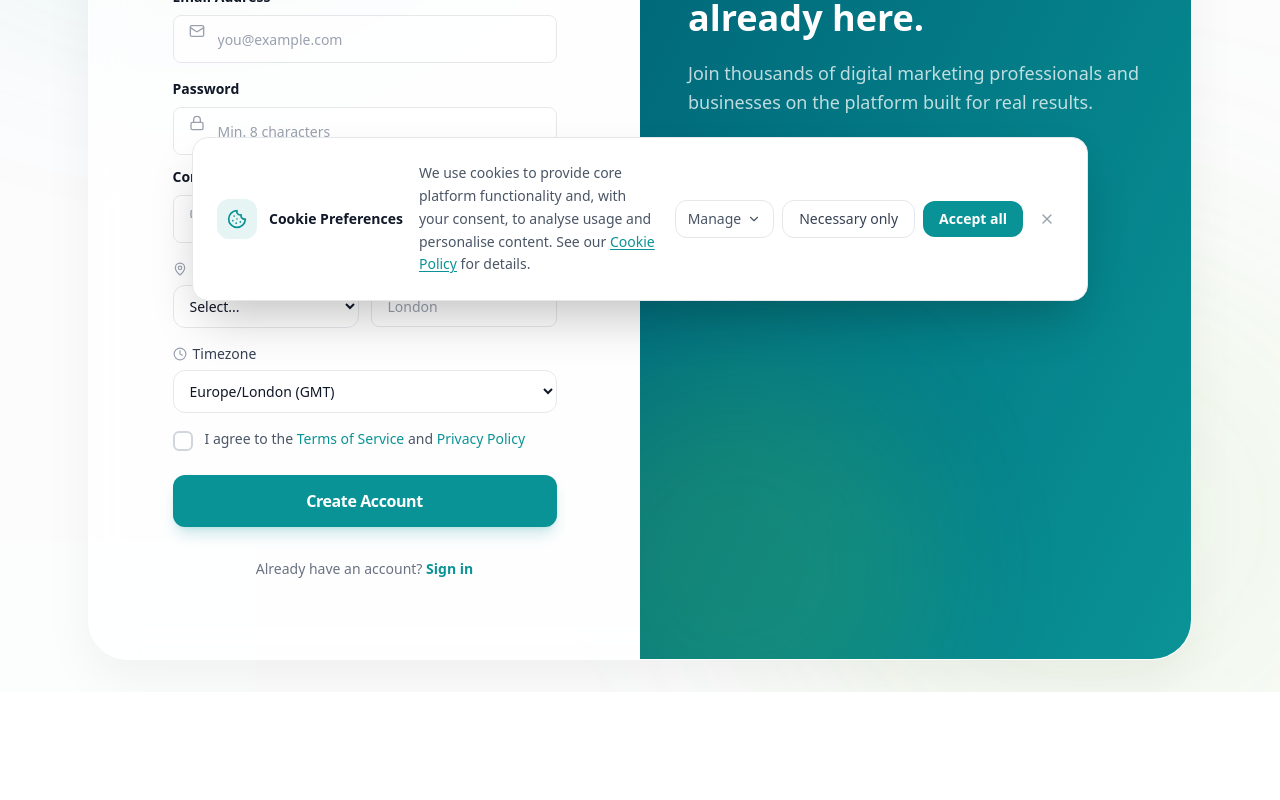
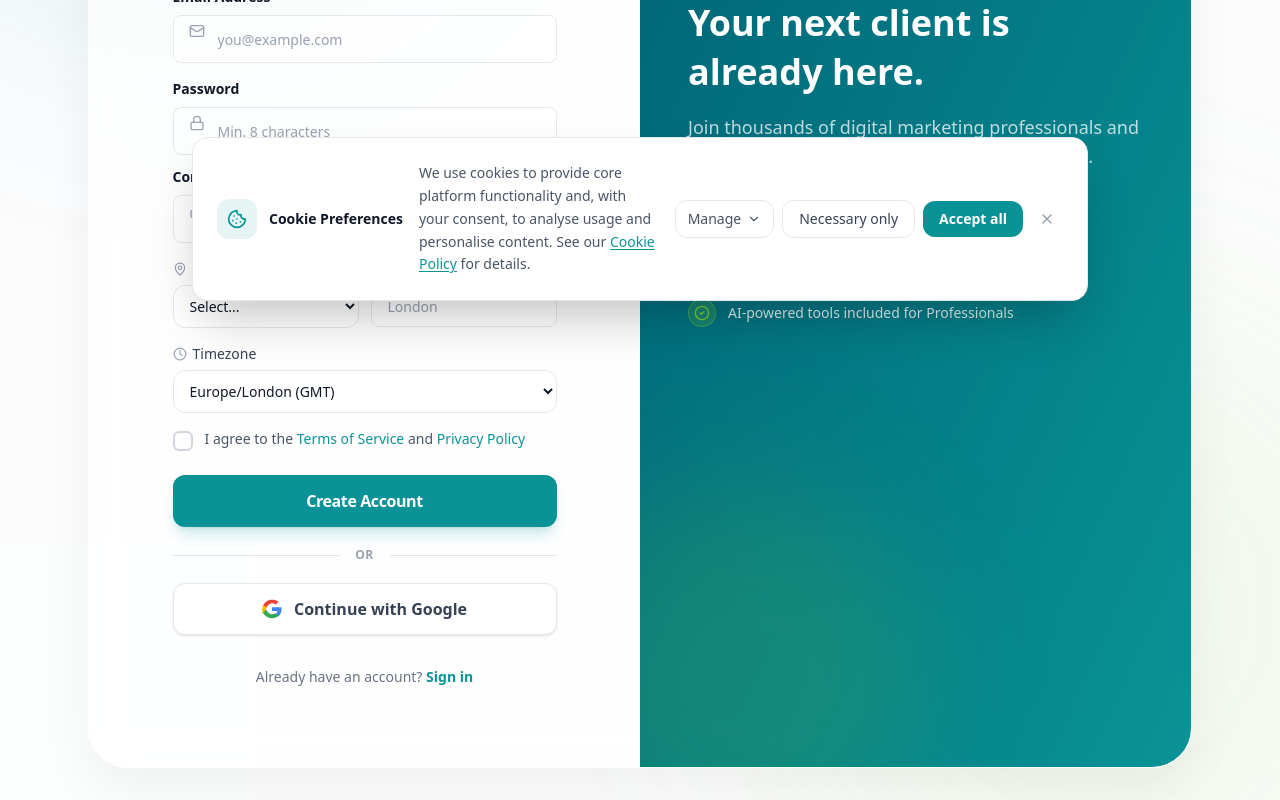
Before and after one commit to gbabudoh/telemoz, a Next.js app: page /register in a window 1280 px wide. Shown: the part 475-1275 px from the top of the page. Before the commit the page ends 1167 px from the top, so only its background shows below. Built offline with nearby package versions, Linux system fonts and the light colour scheme.

Commit message:
feat: integrate Google OAuth sign-in and signup with callback role assignment

```diff
--- a/app/(auth)/login/page.tsx
+++ b/app/(auth)/login/page.tsx
@@ -296,6 +296,42 @@ export default function LoginPage() {
                 </motion.div>
               </form>
 
+              {/* Divider */}
+              <motion.div variants={itemVariants} className="relative flex items-center my-5">
+                <div className="flex-grow border-t border-gray-200"></div>
+                <span className="flex-shrink mx-4 text-gray-400 text-xs font-semibold uppercase tracking-wider">or</span>
+                <div className="flex-grow border-t border-gray-200"></div>
+              </motion.div>
+
+              {/* Google Sign In */}
+              <motion.div variants={itemVariants}>
+                <button
+                  type="button"
+                  onClick={() => signIn("google")}
+                  className="w-full flex items-center justify-center gap-3 px-4 h-14 border border-gray-200 rounded-full text-gray-700 bg-white hover:bg-gray-50 active:bg-gray-100 transition-all font-semibold shadow-sm hover:shadow-md cursor-pointer duration-300"
+                >
+                  <svg className="w-5 h-5 shrink-0" viewBox="0 0 24 24">
+                    <path
+                      fill="#EA4335"
+                      d="M12 5.04c1.66 0 3.2.57 4.38 1.69l3.27-3.27C17.67 1.61 14.98 1 12 1 7.24 1 3.2 3.73 1.24 7.7l3.96 3.07C6.15 7.7 8.84 5.04 12 5.04z"
+                    />
+                    <path
+                      fill="#4285F4"
+                      d="M23.49 12.27c0-.81-.07-1.59-.2-2.36H12v4.51h6.46c-.29 1.48-1.14 2.73-2.42 3.58l3.77 2.92c2.2-2.03 3.68-5.02 3.68-8.65z"
+                    />
+                    <path
+                      fill="#FBBC05"
+                      d="M5.2 14.3C4.94 13.52 4.8 12.7 4.8 11.85c0-.85.14-1.67.4-2.45L1.24 7.7C.45 9.29 0 11.07 0 12.95c0 1.88.45 3.66 1.24 5.25l3.96-3.9z"
+                    />
+                    <path
+                      fill="#34A853"
+                      d="M12 23c3.24 0 5.97-1.08 7.96-2.92l-3.77-2.92c-1.04.7-2.38 1.12-4.19 1.12-3.16 0-5.85-2.66-6.8-5.73L1.24 16.5C3.2 20.47 7.24 23 12 23z"
+                    />
+                  </svg>
+                  Continue with Google
+                </button>
+              </motion.div>
+
               {/* Sign up link */}
               <motion.div
                 variants={itemVariants}
--- a/app/(auth)/register/page.tsx
+++ b/app/(auth)/register/page.tsx
@@ -19,6 +19,7 @@ import {
 import { countriesByRegion, regions } from "@/lib/countries";
 import { motion, AnimatePresence } from "framer-motion";
 import Image from "next/image";
+import { signIn } from "next-auth/react";
 
 const userTypes = [
   {
@@ -387,6 +388,42 @@ export default function RegisterPage() {
                 </motion.div>
               </form>
 
+              {/* Divider */}
+              <motion.div variants={itemVariants} className="relative flex items-center my-5">
+                <div className="flex-grow border-t border-gray-200"></div>
+                <span className="flex-shrink mx-4 text-gray-400 text-xs font-semibold uppercase tracking-wider">or</span>
+                <div className="flex-grow border-t border-gray-200"></div>
+              </motion.div>
+
+              {/* Google Sign Up */}
+              <motion.div variants={itemVariants}>
+                <button
+                  type="button"
+                  onClick={() => signIn("google", { callbackUrl: `/api/auth/google-callback?role=${userType}` })}
+                  className="w-full flex items-center justify-center gap-3 px-4 h-13 border border-gray-200 rounded-xl text-gray-700 bg-white hover:bg-gray-50 active:bg-gray-100 transition-all font-semibold shadow-sm hover:shadow-md cursor-pointer duration-300"
+                >
+                  <svg className="w-5 h-5 shrink-0" viewBox="0 0 24 24">
+                    <path
+                      fill="#EA4335"
+                      d="M12 5.04c1.66 0 3.2.57 4.38 1.69l3.27-3.27C17.67 1.61 14.98 1 12 1 7.24 1 3.2 3.73 1.24 7.7l3.96 3.07C6.15 7.7 8.84 5.04 12 5.04z"
+                    />
+                    <path
+                      fill="#4285F4"
+                      d="M23.49 12.27c0-.81-.07-1.59-.2-2.36H12v4.51h6.46c-.29 1.48-1.14 2.73-2.42 3.58l3.77 2.92c2.2-2.03 3.68-5.02 3.68-8.65z"
+                    />
+                    <path
+                      fill="#FBBC05"
+                      d="M5.2 14.3C4.94 13.52 4.8 12.7 4.8 11.85c0-.85.14-1.67.4-2.45L1.24 7.7C.45 9.29 0 11.07 0 12.95c0 1.88.45 3.66 1.24 5.25l3.96-3.9z"
+                    />
+                    <path
+                      fill="#34A853"
+                      d="M12 23c3.24 0 5.97-1.08 7.96-2.92l-3.77-2.92c-1.04.7-2.38 1.12-4.19 1.12-3.16 0-5.85-2.66-6.8-5.73L1.24 16.5C3.2 20.47 7.24 23 12 23z"
+                    />
+                  </svg>
+                  Continue with Google
+                </button>
+              </motion.div>
+
               <motion.div variants={itemVariants} className="mt-8 text-center text-sm text-gray-500">
                 Already have an account?{" "}
                 <Link href="/login" className="text-[#0a9396] hover:text-[#005f73] font-bold transition-colors">
--- /dev/null
+++ b/app/api/auth/google-callback/route.ts
@@ -0,0 +1,58 @@
+import { NextRequest, NextResponse } from "next/server";
+import { getServerSession } from "next-auth";
+import { authOptions } from "@/lib/auth";
+import prisma from "@/lib/prisma";
+
+export async function GET(request: NextRequest) {
+  const baseUrl = process.env.NEXTAUTH_URL || "http://localhost:3000";
+
+  try {
+    const session = await getServerSession(authOptions);
+    if (!session?.user?.id) {
+      return NextResponse.redirect(`${baseUrl}/login`);
+    }
+
+    const { searchParams } = new URL(request.url);
+    const selectedRole = searchParams.get("role") || "client";
+    const role = (selectedRole === "pro" || selectedRole === "client") ? selectedRole : "client";
+
+    const user = await prisma.user.findUnique({
+      where: { id: session.user.id },
+    });
+
+    if (user) {
+      // If the user's role is not set to the selected role (e.g. newly created user defaulted to client)
+      if (user.userType !== role && user.userType === "client") {
+        await prisma.user.update({
+          where: { id: user.id },
+          data: { userType: role },
+        });
+      }
+
+      // If the user is a pro, ensure they have a pro profile
+      if (role === "pro") {
+        const existingProfile = await prisma.proProfile.findUnique({
+          where: { userId: user.id },
+        });
+
+        if (!existingProfile) {
+          await prisma.proProfile.create({
+            data: {
+              userId: user.id,
+              bio: "I am a digital marketing professional.",
+              specialties: [],
+              location: user.city || user.country || "United Kingdom",
+            },
+          });
+        }
+      }
+    }
+
+    // Redirect to respective dashboard
+    const redirectPath = role === "pro" ? "/pro" : "/client";
+    return NextResponse.redirect(`${baseUrl}${redirectPath}`);
+  } catch (error) {
+    console.error("Google callback redirect error:", error);
+    return NextResponse.redirect(`${baseUrl}/login?error=OAuthCallbackError`);
+  }
+}
--- a/lib/auth.ts
+++ b/lib/auth.ts
@@ -89,10 +89,36 @@ export const authOptions: NextAuthOptions = {
     maxAge: 30 * 24 * 60 * 60, // 30 days
   },
   callbacks: {
+    async signIn({ user, account }) {
+      if (account?.provider === "google") {
+        if (!user.email) return false;
+
+        const emailLower = user.email.toLowerCase();
+        let dbUser = await prisma.user.findUnique({
+          where: { email: emailLower },
+        });
+
+        if (!dbUser) {
+          dbUser = await prisma.user.create({
+            data: {
+              email: emailLower,
+              name: user.name || "Google User",
+              image: user.image,
+              userType: "client",
+              emailVerified: new Date(),
+            },
+          });
+        }
+
+        user.id = dbUser.id;
+        (user as any).userType = dbUser.userType;
+      }
+      return true;
+    },
     async jwt({ token, user }) {
       if (user) {
         token.id = user.id;
-        token.userType = (user as { userType: "pro" | "client" | "admin" }).userType;
+        token.userType = (user as any).userType;
         // Check if this user is a staff member of an agency
         const membership = await prisma.teamMember.findFirst({
           where: { memberId: user.id },
```
